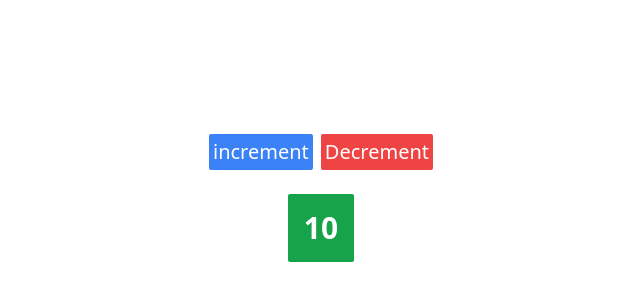
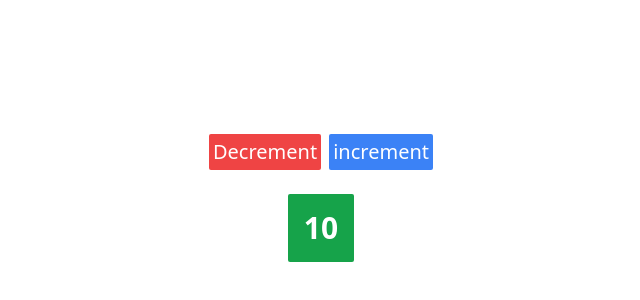
Before and after one commit to MAlngaawy/blue-store, a React (Vite) app: page / in a window 1280 px wide. Shown: the part 202-502 px from the top of the page, without its empty margins (319-959 px from the left). Built offline with nearby package versions, Linux system fonts and the light colour scheme.

Commit message:
init mantine UI

```diff
--- a/index.html
+++ b/index.html
@@ -4,7 +4,7 @@
     <meta charset="UTF-8" />
     <link rel="icon" type="image/svg+xml" href="/vite.svg" />
     <meta name="viewport" content="width=device-width, initial-scale=1.0" />
-    <title>Vite + React + TS</title>
+    <title>Blue</title>
   </head>
   <body>
     <div id="root"></div>
--- a/package.json
+++ b/package.json
@@ -9,7 +9,13 @@
     "preview": "vite preview"
   },
   "dependencies": {
+    "@emotion/react": "^11.10.5",
+    "@mantine/core": "^5.10.0",
+    "@mantine/dates": "^5.10.0",
+    "@mantine/hooks": "^5.10.0",
+    "@mantine/notifications": "^5.10.0",
     "@reduxjs/toolkit": "^1.9.1",
+    "dayjs": "^1.11.7",
     "react": "^18.2.0",
     "react-dom": "^18.2.0",
     "react-redux": "^8.0.5"
--- a/src/App.tsx
+++ b/src/App.tsx
@@ -10,16 +10,16 @@ function App() {
     <div className="App flex flex-col gap-6 justify-center items-center h-screen">
       <div className="flex gap-2">
         <div
+          onClick={() => dispatch(decrement())}
+          className="counter p-1 text-xl bg-red-500 text-white rounded-sm cursor-pointer"
+        >
+          Decrement
+        </div>
+        <div
           onClick={() => dispatch(increment())}
           className="counter p-1 text-xl bg-blue-500 text-white rounded-sm cursor-pointer"
         >
           increment
-        </div>
-        <div
-          onClick={() => dispatch(decrement())}
-          className="counter p-1 text-xl bg-red-500 text-white rounded-sm cursor-pointer"
-        >
-          Decrement
         </div>
       </div>
       <div className="bg-green-600 p-4 font-bold text-white text-3xl rounded-sm">
```
Also changed, not shown: 1 other file (tests, documents, lock files or other folders).
